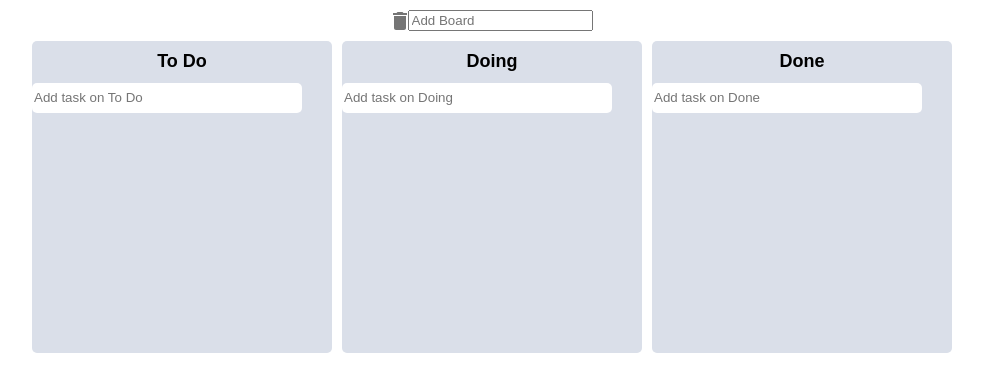
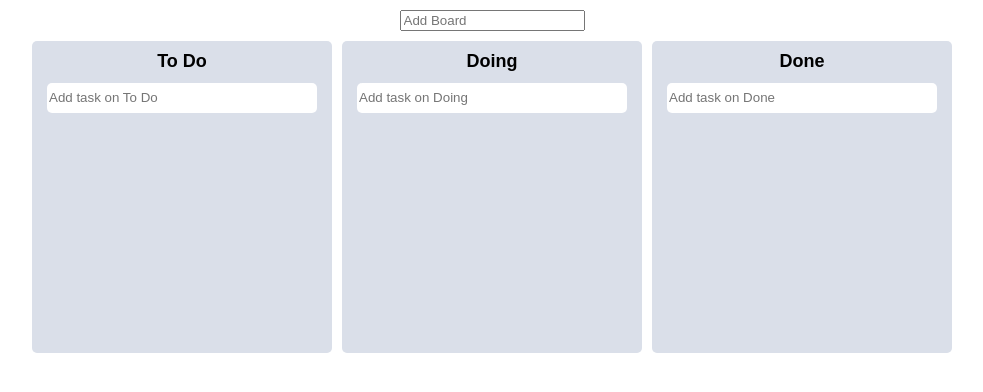
Before and after one commit to chaemin2/typescript_todo, a React (Create React App) app: page / in a window 1280 px wide. Shown: the top 392 px of the page, without its empty margins (148-1131 px from the left). Built offline with nearby package versions, Linux system fonts and the light colour scheme.

Commit message:
input 수정

```diff
--- a/src/App.tsx
+++ b/src/App.tsx
@@ -24,12 +24,6 @@ const Boards = styled.div`
 	width: 100%;
 	gap: 10px;
 	grid-template-columns: repeat(3, 1fr);
-`;
-
-const DeleteBtn = styled(IconButton)`
-	width: 15px;
-	height: 15px;
-	float: right;
 `;
 
 // const Form = styled.form`
@@ -97,9 +91,6 @@ function App() {
 	return (
 		<DragDropContext onDragEnd={onDragEnd}>
 			<Wrapper>
-				<DeleteBtn aria-label="delete">
-					<DeleteIcon />
-				</DeleteBtn>
 				<form onSubmit={handleSubmit(onValid)}>
 					<input {...register('board', { required: true })} type="text" placeholder={`Add Board`} />
 				</form>
--- a/src/Components/Board.tsx
+++ b/src/Components/Board.tsx
@@ -38,6 +38,8 @@ const Form = styled.form`
 		height: 30px;
 		border: 0ch;
 		border-radius: 5px;
+		margin: auto;
+		display: flex;
 	}
 `;
 
```
